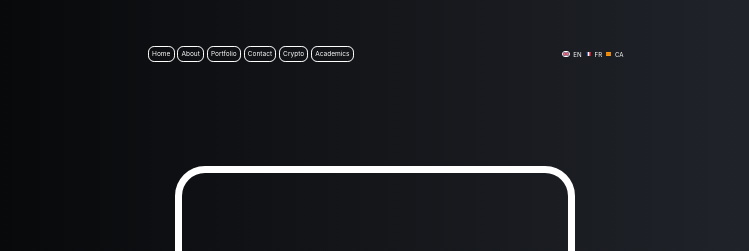
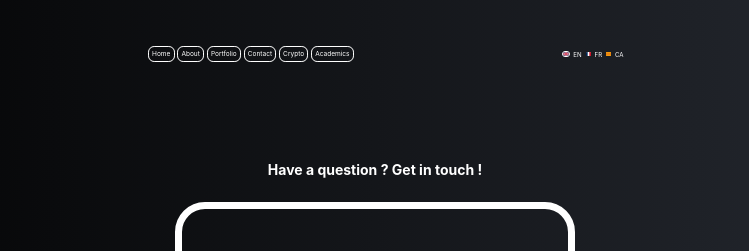
Before and after one commit to MarouaneSoukhrati/mar_react_app, a React (Create React App) app: page /contact in a window 1280 px wide. Shown: the top 251 px of the page, without its empty margins (265-1014 px from the left). Built offline with nearby package versions, Linux system fonts and the light colour scheme.

Commit message:
Update Contact.js

```diff
--- a/src/Component/Subcomponent/Contact.js
+++ b/src/Component/Subcomponent/Contact.js
@@ -104,6 +104,7 @@ export default function Contact() {
   return (
     <header className="App-contact">
       {popUpOn === 1 && <PopUp handler={(e) => handlePopUp(e)} />}
+      <h1>Have a question ? Get in touch !</h1>
       <ContactForm handler={(e) => handlePopUp(e)} />
     </header>
   );
```
